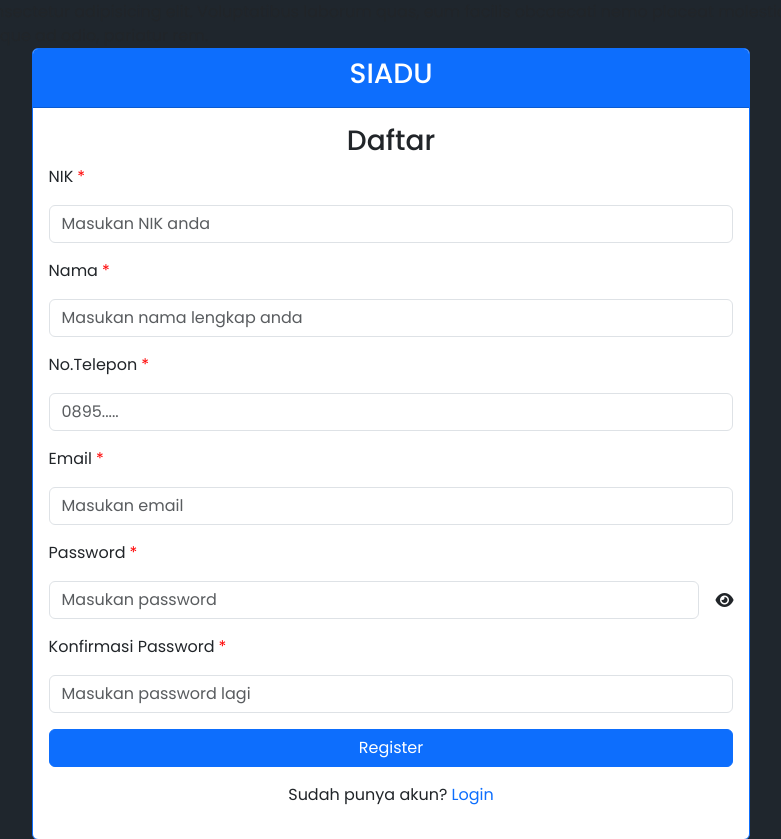
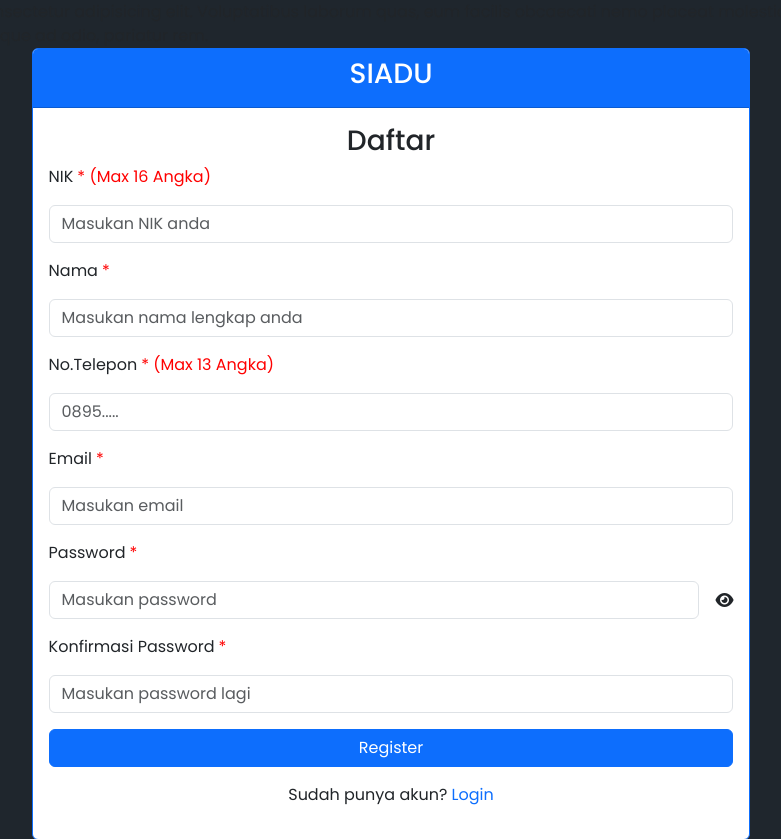
Before and after one commit to Trisn0802/SIADU, a Laravel app: page /backend/register in a window 1280 px wide. Shown: the top 839 px of the page, without its empty margins (249-1030 px from the left). Run offline with Laravel 10, Linux system fonts and the light colour scheme; data comes from the database, SQL or seed files in the repository; some libraries are stand-ins or nearby versions.

Commit message:
Mengupdate detail dari maximum angka nik dan no hp

```diff
--- a/resources/views/backend/v_login/register.blade.php
+++ b/resources/views/backend/v_login/register.blade.php
@@ -51,7 +51,7 @@ Lorem ipsum dolor sit amet consectetur adipisicing elit. Voluptatibus laborum qu
                         <form action="{{ route('backend.register') }}" method="post">
                             @csrf
                             <div class="form-group mb-3">
-                                <label class="d-flex gap-1" for="nik_user">NIK<p style="color: red">*</p></label>
+                                <label class="d-flex gap-1" for="nik_user">NIK<p style="color: red">* (Max 16 Angka)</p></label>
                                 <input type="number" class="form-control @error('nik') is-invalid @enderror" id="nik_user" name="nik" placeholder="Masukan NIK anda">
                                 @error('nik')
                                     <span class="invalid-feedback alert-danger" role="alert">{{ $message }}</span>
@@ -65,7 +65,7 @@ Lorem ipsum dolor sit amet consectetur adipisicing elit. Voluptatibus laborum qu
                                 @enderror
                             </div>
                             <div class="form-group mb-3">
-                                <label class="d-flex gap-1" for="no_telp">No.Telepon<p style="color: red">*</p></label>
+                                <label class="d-flex gap-1" for="no_telp">No.Telepon<p style="color: red">* (Max 13 Angka)</p></label>
                                 <input type="number" class="form-control @error('no_hp') is-invalid @enderror" id="no_telp" name="no_hp" placeholder="0895.....">
                                 @error('no_hp')
                                     <span class="invalid-feedback alert-danger" role="alert">{{ $message }}</span>
--- a/resources/views/backend/v_user/index.blade.php
+++ b/resources/views/backend/v_user/index.blade.php
@@ -2,11 +2,6 @@
 
 @section('content')
     <!-- contentAwal -->
-    {{-- <div class="alert alert-success" role="alert">
-                        <h4 class="alert-heading">Selamat Datang, {{ Auth::user()->nama }}</h4> --}}
-                        {{-- <hr>
-                        <p class="mb-0">Ada masalah pada infrastruktur di dekat lokasi anda segera laporkan!</p> --}}
-                    {{-- </div> --}}
     <div class="row">
         <div class="col-12
         {{-- offset-2 --}}
```
